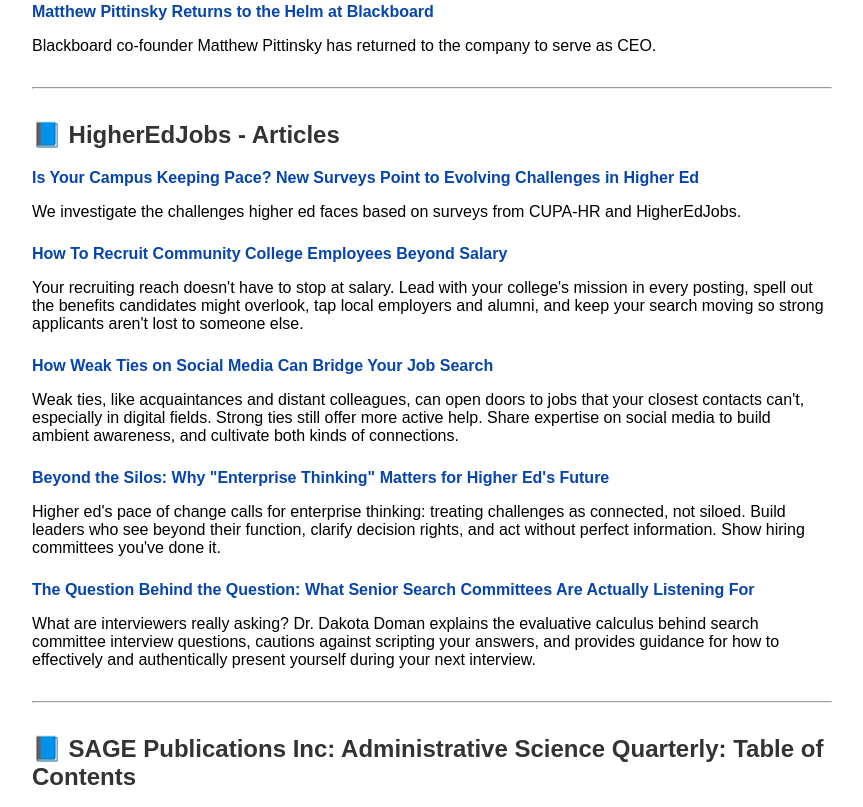
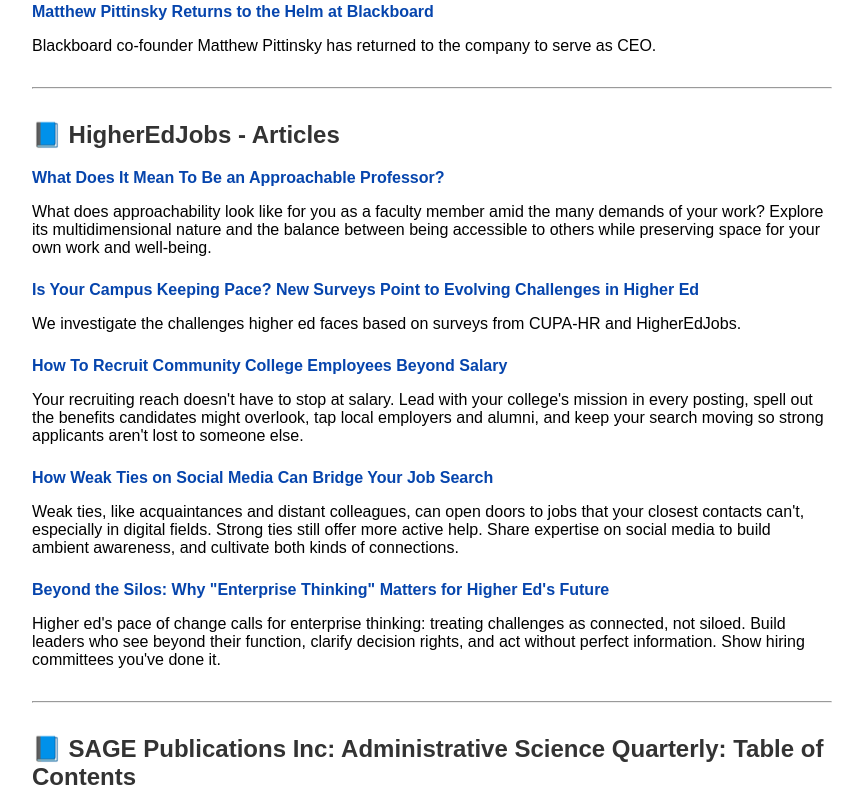
Before and after one commit to GrumpsCat/briefcaseapp, a plain HTML site: page index.html in a window 1280 px wide. Shown: the part 1975-2782 px from the top of the page, without its empty margins (208-1071 px from the left). Drawn offline with Linux system fonts and the light colour scheme.

Commit message:
✅ Auto update: Tue Nov 24 21:38:52 UTC 2026

```diff
--- a/index.html
+++ b/index.html
@@ -14,7 +14,7 @@
 </head>
 <body>
 <h1>📚 BriefCase: The Academic Journal Aggregator</h1>
-<p>📅 <strong>Late Evening Edition of Tuesday, November 24, 2026</strong> — <em>2026-11-24 03:44:02 PST</em></p><hr>
+<p>📅 <strong>Afternoon Edition of Tuesday, November 24, 2026</strong> — <em>2026-11-24 13:38:43 PST</em></p><hr>
 <h2>📘 Academy of Management: Academy of Management Journal: Table of Contents</h2>
 <div style='margin-bottom: 1.5em;'>
 <p><strong><a href='https://journals.aom.org/doi/abs/10.5465/amj.2026.4005?af=R'>Care-Full Reviewing at Academy of Management Journal: Celebrating Our Reviewers and Putting Care Front and Center in the Review Process</a></strong></p>
@@ -93,6 +93,10 @@
 <hr>
 <h2>📘 HigherEdJobs - Articles</h2>
 <div style='margin-bottom: 1.5em;'>
+<p><strong><a href='https://www.higheredjobs.com/articles/articleDisplay.cfm?ID=4848'>What Does It Mean To Be an Approachable Professor?</a></strong></p>
+<p><p>What does approachability look like for you as a faculty member amid the many demands of your work? Explore its multidimensional nature and the balance between being accessible to others while preserving space for your own work and well-being.</p></p>
+</div>
+<div style='margin-bottom: 1.5em;'>
 <p><strong><a href='https://www.higheredjobs.com/articles/articleDisplay.cfm?ID=4913'>Is Your Campus Keeping Pace? New Surveys Point to Evolving Challenges in Higher Ed</a></strong></p>
 <p><p>We investigate the challenges higher ed faces based on surveys from CUPA-HR and HigherEdJobs.</p></p>
 </div>
@@ -107,10 +111,6 @@
 <div style='margin-bottom: 1.5em;'>
 <p><strong><a href='https://www.higheredjobs.com/articles/articleDisplay.cfm?ID=4914'>Beyond the Silos: Why "Enterprise Thinking" Matters for Higher Ed's Future</a></strong></p>
 <p><p>Higher ed's pace of change calls for enterprise thinking: treating challenges as connected, not siloed. Build leaders who see beyond their function, clarify decision rights, and act without perfect information. Show hiring committees you've done it.</p></p>
-</div>
-<div style='margin-bottom: 1.5em;'>
-<p><strong><a href='https://www.higheredjobs.com/articles/articleDisplay.cfm?ID=4872'>The Question Behind the Question: What Senior Search Committees Are Actually Listening For</a></strong></p>
-<p>What are interviewers really asking? Dr. Dakota Doman explains the evaluative calculus behind search committee interview questions, cautions against scripting your answers, and provides guidance for how to effectively and authentically present yourself during your next interview.</p>
 </div>
 <hr>
 <h2>📘 SAGE Publications Inc: Administrative Science Quarterly: Table of Contents</h2>
```
Also changed, not shown: proof-it-ran.txt.
